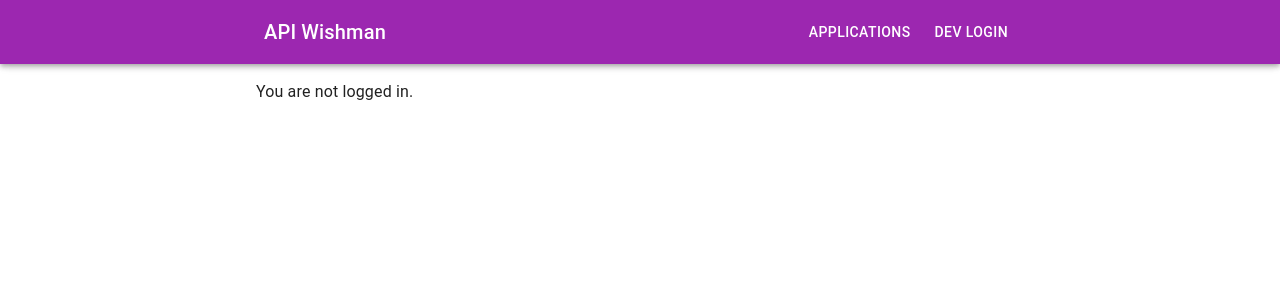
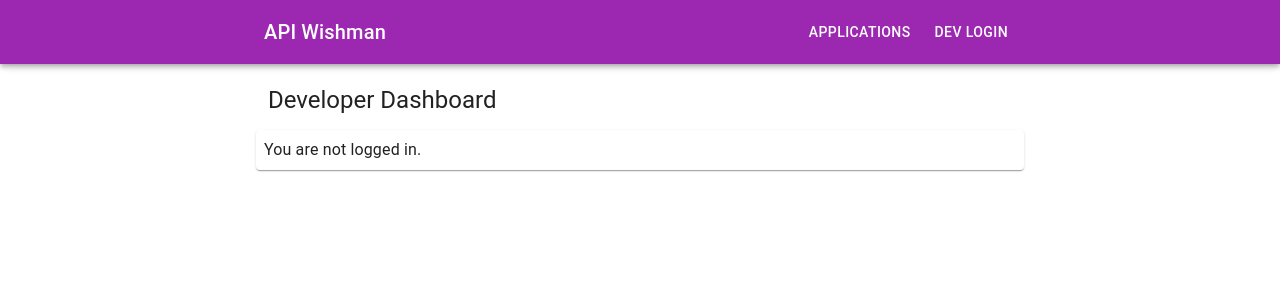
Before and after one commit to WinDogsXP/api-wishman-next, a Next.js app: page /dev in a window 1280 px wide. Shown: the top 300 px of the page. Built offline with nearby package versions, Linux system fonts and the light colour scheme; no server answers.

Commit message:
Update dashboard

```diff
--- a/src/app/dev/page.tsx
+++ b/src/app/dev/page.tsx
@@ -1,16 +1,22 @@
 "use client";
 
-import { Button, Typography } from "@mui/material";
+import { Button, LinearProgress, Paper, Typography } from "@mui/material";
 import { auth } from "../firebase/config";
 import { useAuthState, useSignOut } from "react-firebase-hooks/auth";
+import PageHeader from "@/components/PageHeader";
 
 export default function DashboardPage() {
-  const [user] = useAuthState(auth);
+  const [user, loading] = useAuthState(auth);
   const [signOut, loadingSO, errorSO] = useSignOut(auth);
 
-  return user ? (
+  return (
     <>
-      <Typography variant="h5">Developer Dashboard</Typography>
+      <PageHeader title="Developer Dashboard" />
+      {loading ? (
+        <LinearProgress />
+      ) : user ? (
+        <>
+          <Paper sx={{ p: 1 }}>
             <Button
               onClick={async () => {
                 const success = await signOut();
@@ -21,10 +27,13 @@ export default function DashboardPage() {
             >
               Log out
             </Button>
+          </Paper>
         </>
       ) : (
-    <>
+        <Paper sx={{ p: 1 }}>
           <Typography>You are not logged in.</Typography>
+        </Paper>
+      )}
     </>
   );
 }
```
Lines whose indentation alone changed are shown as unchanged.
